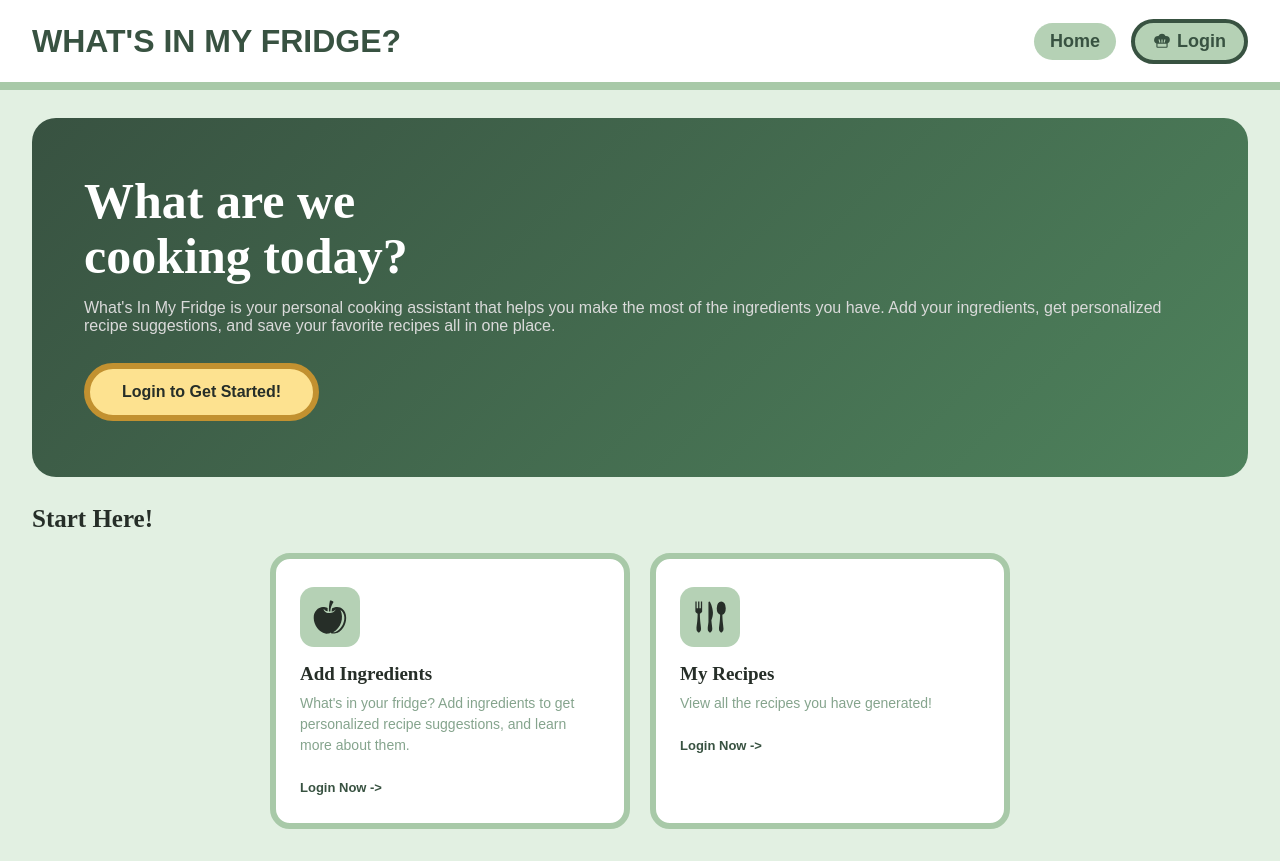
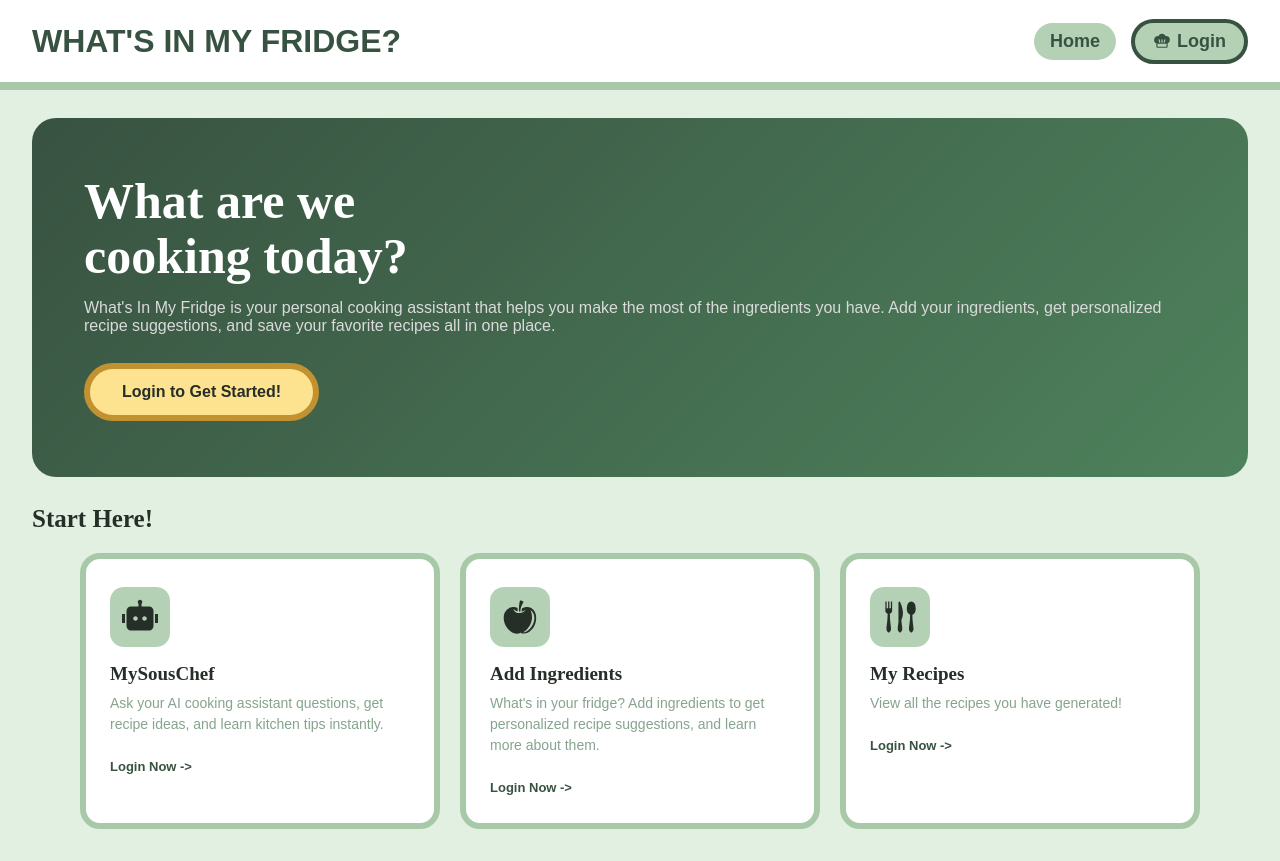
Before and after one commit to aditi-j25/What-s-in-my-Fridge-, a React app in the folder frontend/: page /home in a window 1280 px wide. Built offline with nearby package versions, Linux system fonts and the light colour scheme; the HTML template or start-up script is replaced by a standard one; a web font is replaced by a local one.

Commit message:
Add MySousChef feature to HomePage

```diff
--- a/frontend/src/Pages/HomePage.jsx
+++ b/frontend/src/Pages/HomePage.jsx
@@ -1,5 +1,6 @@
 import React from "react";
 import { useLocation, useNavigate } from "react-router-dom";
+import { RiRobot2Fill } from "react-icons/ri";
 import { GiShinyApple } from "react-icons/gi";
 import { GiForkKnifeSpoon } from "react-icons/gi";
 import { PiChefHatFill } from "react-icons/pi";
@@ -10,6 +11,13 @@ function HomePage({ isLoggedIn, onLogout }) {
   const location = useLocation();
 
   const quickCards = [
+    {
+      icon: <RiRobot2Fill />,
+      title: "MySousChef",
+      desc: "Ask your AI cooking assistant questions, get recipe ideas, and learn kitchen tips instantly.",
+      path: isLoggedIn ? "/mybot" : "/login",
+      colorClass: "card-bot",
+    },
     {
       icon: <GiShinyApple />,
       title: "Add Ingredients",
@@ -55,6 +63,9 @@ function HomePage({ isLoggedIn, onLogout }) {
                 onClick={() => navigate("/myrecipes")}
               >
                 My Recipes
+              </button>
+              <button className="nav-link" onClick={() => navigate("/mybot")}>
+                MySousChef
               </button>
               <button className="nav-profile" onClick={onLogout}>
                 <PiChefHatFill /> Logout
```
